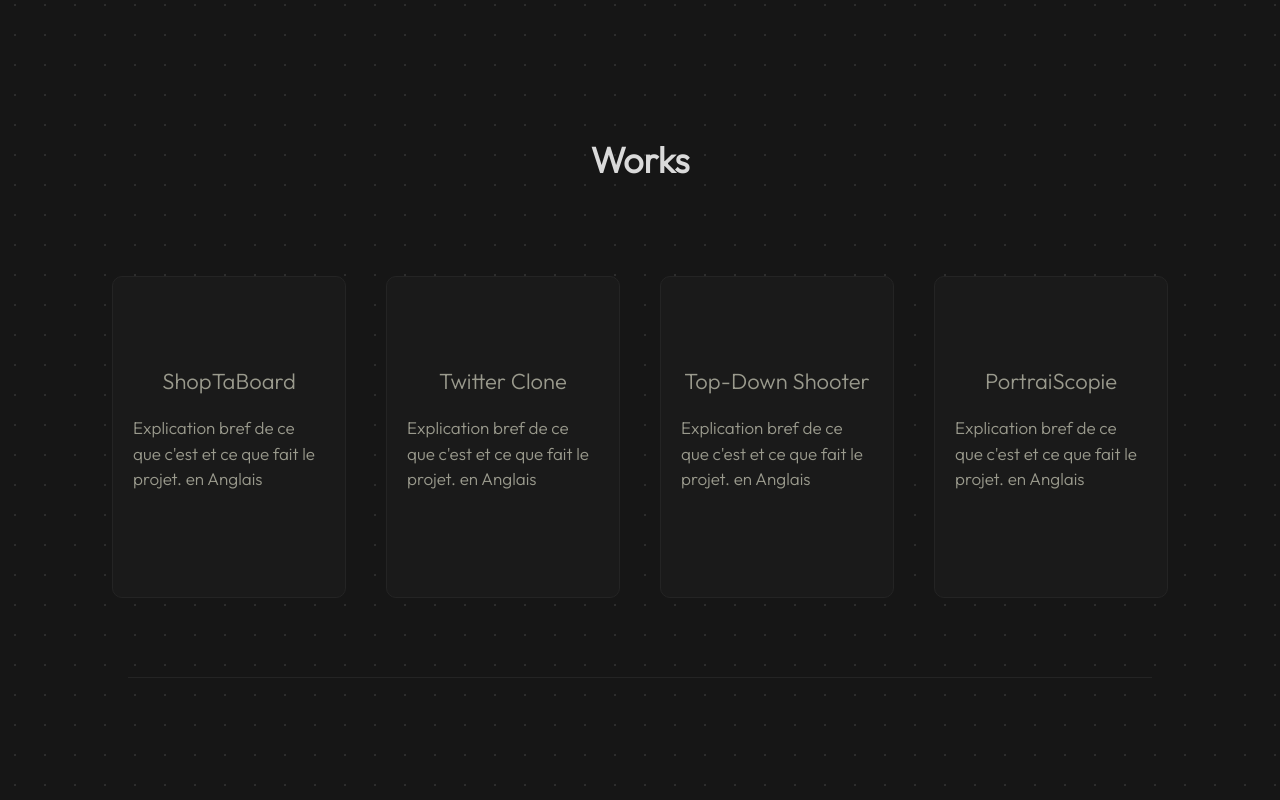
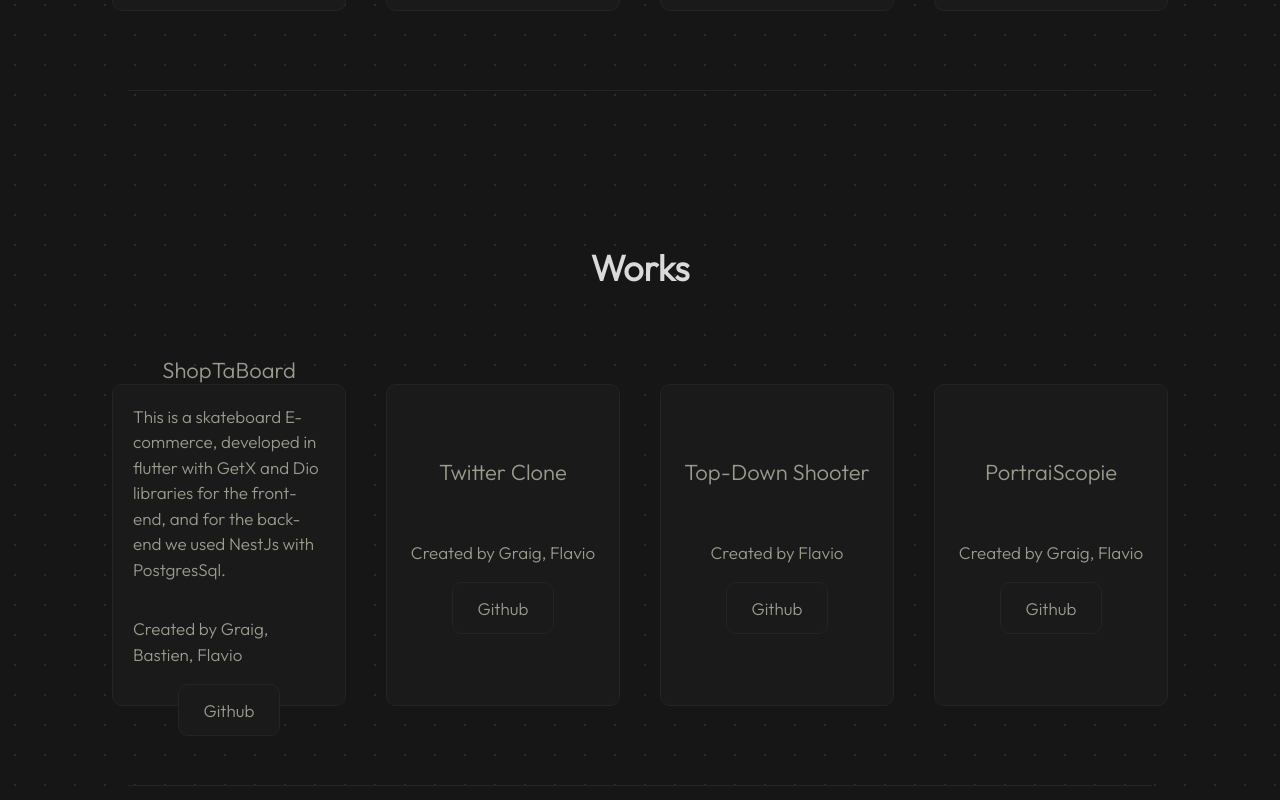
Before and after one commit to DeFreitasFlavio/Flavio_De_Freitas, a React (Vite) app: page / in a window 1280 px wide. Shown: the part 1480-2280 px from the top of the page. Built offline with nearby package versions, Linux system fonts and the light colour scheme; no server answers.

Commit message:
add one Projets

```diff
--- a/src/components/About_us/About_us.css
+++ b/src/components/About_us/About_us.css
@@ -43,16 +43,6 @@ div.About_us {
   justify-content: center;
 }
 
-p.MediumText {
-  font-family: "Outfit", Sans-serif;
-  font-size: 22px;
-  font-weight: 500;
-
-  text-align: justify;
-
-  margin: 0;
-}
-
 img.About_us {
   width: 40px;
   height: 40px;
--- a/src/components/Homepage/Homepage.css
+++ b/src/components/Homepage/Homepage.css
@@ -5,26 +5,6 @@ div.pres {
   flex-direction: column;
   justify-content: center;
   align-items: center;
-}
-
-p.BigText {
-  max-width: 400px;
-
-  margin: 0;
-  padding-top: 10px;
-  padding-bottom: 50px;
-
-  text-align: center;
-  font-family: "Outfit";
-  font-size: 36px;
-  font-weight: bold;
-}
-
-p.SmallText {
-  color: #9a9a8d;
-
-  margin: 0;
-  padding-top: 20px;
 }
 
 button.Discover {
--- a/src/components/Projets/Projets.css
+++ b/src/components/Projets/Projets.css
@@ -32,3 +32,33 @@ div.Projets {
   align-items: center;
   justify-content: center;
 }
+
+a.ButtonProjets {
+  width: 100px;
+  height: 50px;
+
+  background: #1a1a1a;
+  color: #9a9a8d;
+
+  font-family: "Outfit", Sans-serif;
+  font-size: 17px;
+  font-weight: 500;
+
+  border-radius: 10px;
+  border-color: #242424;
+  border-width: 1px;
+  border-style: solid;
+
+  display: flex;
+  flex-direction: row;
+  justify-content: center;
+  align-items: center;
+
+  transition-duration: 0.3s;
+  transition-property: transform;
+}
+
+a.ButtonProjets:hover {
+  transform: scale(1.1);
+  border-color: #444444;
+}
--- a/src/components/Projets/Projets.jsx
+++ b/src/components/Projets/Projets.jsx
@@ -6,22 +6,31 @@ const Projets = () => {
     {
       id: "1",
       title: "ShopTaBoard",
-      details: "",
+      details:
+        "This is a skateboard E-commerce, developed in flutter with GetX and Dio libraries for the front-end, and for the back-end we used NestJs with PostgresSql.",
+      created: "Graig, Bastien, Flavio",
+      git: "https://github.com/Gra1gkolodziejczyk/flutter_ecommerce_getx/tree/feature/home_page",
     },
     {
       id: "2",
       title: "Twitter Clone",
       details: "",
+      created: "Graig, Flavio",
+      git: "",
     },
     {
       id: "3",
       title: "Top-Down Shooter",
       details: "",
+      created: "Flavio",
+      git: "",
     },
     {
       id: "4",
       title: "PortraiScopie",
       details: "",
+      created: "Graig, Flavio",
+      git: "",
     },
   ];
   return (
@@ -35,11 +44,13 @@ const Projets = () => {
             return (
               <div className="Projets">
                 <p className="MediumText">{post.title}</p>
-                <p>
-                  {post.details}
-                  Explication bref de ce que c'est et ce que fait le projet. en
-                  Anglais
-                </p>
+                <p>{post.details}</p>
+                <p>Created by {post.created}</p>
+                <div className="Button">
+                  <a href={post.git} className="ButtonProjets">
+                    Github
+                  </a>
+                </div>
               </div>
             );
           })}
--- a/src/index.css
+++ b/src/index.css
@@ -26,3 +26,34 @@ a {
   color: #dadada;
   text-decoration: none;
 }
+
+/* Text Style */
+p.BigText {
+  max-width: 400px;
+
+  margin: 0;
+  padding-top: 10px;
+  padding-bottom: 50px;
+
+  text-align: center;
+  font-family: "Outfit";
+  font-size: 36px;
+  font-weight: bold;
+}
+
+p.MediumText {
+  font-family: "Outfit", Sans-serif;
+  font-size: 22px;
+  font-weight: 500;
+
+  text-align: justify;
+
+  margin: 0;
+}
+
+p.SmallText {
+  color: #9a9a8d;
+
+  margin: 0;
+  padding-top: 20px;
+}
```
